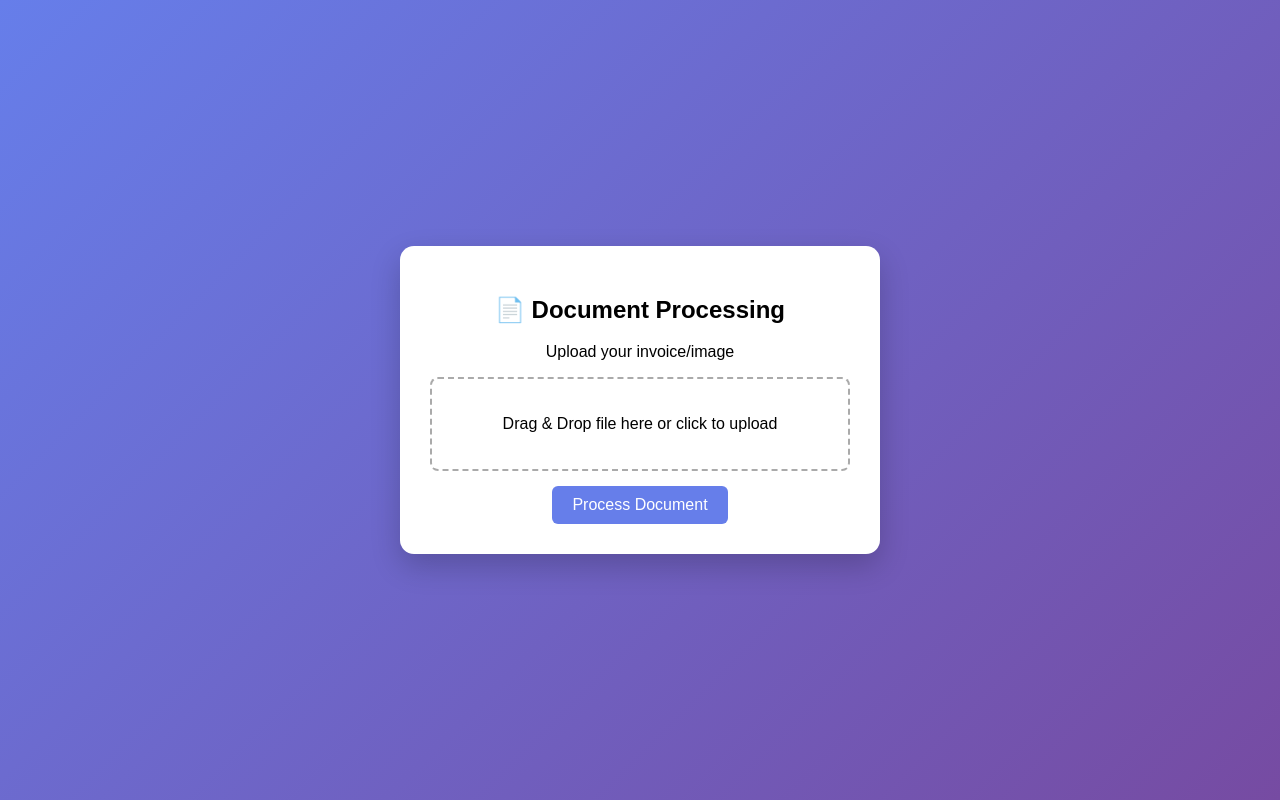
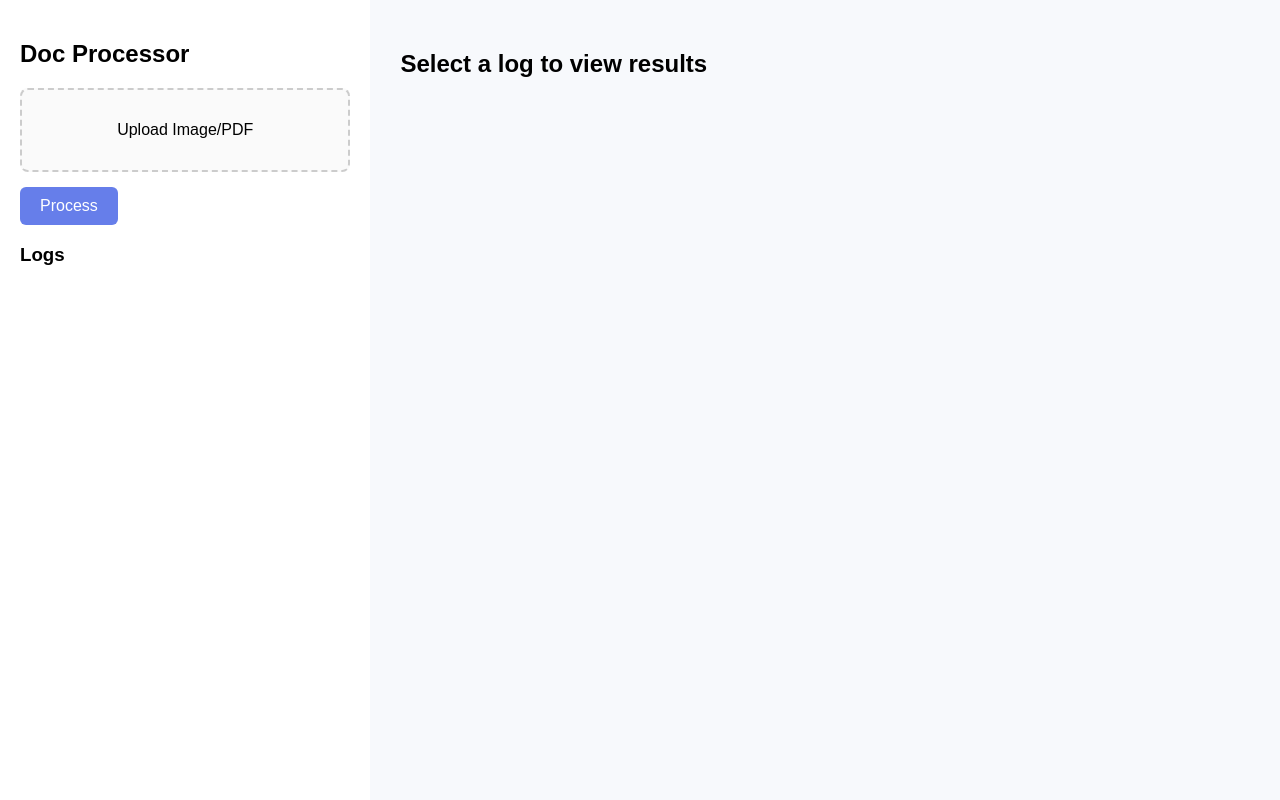
Before and after one commit to charanHubCommits/document-processing-pipeline, a Flask app: page / in a window 1280 px wide. Run offline with Flask 3, Linux system fonts and the light colour scheme; data that the repository does not hold is empty.

Commit message:
Add log report and PDF upload

```diff
--- a/app.py
+++ b/app.py
@@ -1,27 +1,34 @@
-from flask import Flask, request, render_template
+from flask import Flask, request, render_template, redirect, url_for
 from ocr import extract_text
 from extractor import extract_fields
 from validator import validate_data
 import os
 import uuid
 import json
+from pymongo import MongoClient
+from bson.objectid import ObjectId
 
 app = Flask(__name__)
+client = MongoClient("mongodb://localhost:27017/")
+db = client["doc_processing"]
+collection = db["logs"]
 
 # Folder to store uploads
 UPLOAD_FOLDER = 'uploads'
 app.config['UPLOAD_FOLDER'] = UPLOAD_FOLDER
 
 # Allowed file types
-ALLOWED_EXTENSIONS = {'png', 'jpg', 'jpeg'}
+ALLOWED_EXTENSIONS = {'png', 'jpg', 'jpeg', 'pdf'}
 
 def allowed_file(filename):
     return '.' in filename and filename.rsplit('.', 1)[1].lower() in ALLOWED_EXTENSIONS
 
 
 @app.route('/', methods=['GET', 'POST'])
+@app.route('/', methods=['GET', 'POST'])
 def upload_file():
-    result = None
+    selected_log = None
+
     if request.method == 'POST':
         if 'file' not in request.files:
             return "No file part"
@@ -33,44 +40,52 @@ def upload_file():
 
         if file and allowed_file(file.filename):
             filename = str(uuid.uuid4()) + "_" + file.filename
-            filepath = os.path.join(app.config['UPLOAD_FOLDER'],filename)
+            filepath = os.path.join(app.config['UPLOAD_FOLDER'], filename)
             file.save(filepath)
 
+            # Process
             extracted_text = extract_text(filepath)
-
             structured_data = extract_fields(extracted_text)
-
             validation_result = validate_data(structured_data)
 
-            final_output = {
+            #STORE IN MONGODB
+            log_entry = {
+                "filename": filename,
+                "raw_text": extracted_text,
                 "data": structured_data,
-                "validation": validation_result
+                "validation": validation_result,
             }
 
-            # Save output to file (ACTION)
-            output_file = "outputs.json"
-            with open(output_file, "a") as f:
-                f.write(json.dumps(final_output) + "\n")
+            inserted = collection.insert_one(log_entry)
+            selected_log = collection.find_one({"_id": inserted.inserted_id})
 
-            result = json.dumps(final_output, indent=4)
+        else:
+            return "Invalid file type"
+
+    #FETCH ALL LOGS
+    logs = list(collection.find().sort("_id", -1))
+
+    return render_template(
+        "index.html",
+        logs=logs,
+        selected_log=selected_log
+    )
+@app.route('/log/<log_id>')
+def view_log(log_id):
+    log = collection.find_one({"_id": ObjectId(log_id)})
+    logs = list(collection.find().sort("_id", -1))
+
+    return render_template(
+        "index.html",
+        logs=logs,
+        selected_log=log
+    )
 
 
-            if validation_result["status"] == "VALID":
-                with open(output_file, "a") as f:
-                    f.write(json.dumps(final_output) + "\n")
-
-            return f"""
-            <h3>Extracted Text:</h3>
-            <pre>{extracted_text}</pre>
-
-            <h3>Final Output:</h3>
-            <pre>{json.dumps(final_output, indent=4)}</pre>
-            """
-
-        else:
-            return "Invalid file type (Only JPG, JPEG, PNG allowed)"
-
-    return render_template("index.html",result=result)
+@app.route('/delete/<log_id>')
+def delete_log(log_id):
+    collection.delete_one({"_id": ObjectId(log_id)})
+    return redirect(url_for('upload_file'))
 
 if __name__ == '__main__':
     app.run(debug=True, host='0.0.0.0', port=5001)
--- a/static/style.css
+++ b/static/style.css
@@ -1,35 +1,22 @@
 body {
     font-family: Arial, sans-serif;
     background: linear-gradient(135deg, #667eea, #764ba2);
-    height: 100vh;
     margin: 0;
-    display: flex;
-    justify-content: center;
-    align-items: center;
-}
-
-.container {
-    background: white;
-    padding: 30px;
-    border-radius: 14px;
-    width: 420px;
-    text-align: center;
-    box-shadow: 0 12px 30px rgba(0,0,0,0.2);
 }
 
 .drop-area {
-    border: 2px dashed #aaa;
-    padding: 20px;
+    border: 2px dashed #ccc;
+    padding: 15px;
     margin: 15px 0;
     cursor: pointer;
     border-radius: 8px;
-    transition: 0.3s;
+    text-align: center;
+    background: #fafafa;
 }
 
 .drop-area.hover {
     border-color: #667eea;
-    background: #f0f4ff;
-    transform: scale(1.03);
+    background: #eef2ff;
 }
 
 button {
@@ -96,3 +83,81 @@ button:hover {
     color: #333;
     margin-top: 5px;
 }
+
+.progress-bar {
+    width: 100%;
+    background: #ddd;
+    border-radius: 10px;
+    overflow: hidden;
+    margin-top: 10px;
+}
+
+.progress {
+    height: 10px;
+    background: #667eea;
+}
+
+.main-container {
+    display: flex;
+    height: 100vh;
+}
+
+.sidebar {
+    width: 28%;
+    background: #ffffff;
+    padding: 20px;
+    overflow-y: auto;
+    box-shadow: 2px 0 10px rgba(0,0,0,0.1);
+}
+
+.content {
+    width: 72%;
+    padding: 30px;
+    overflow-y: auto;
+    background: #f7f9fc;
+}
+
+.logs {
+    margin-top: 10px;
+}
+
+.log-card {
+    background: #f9f9f9;
+    padding: 12px;
+    margin-bottom: 10px;
+    border-radius: 8px;
+    transition: 0.2s;
+    cursor: pointer;
+}
+
+.log-card:hover {
+    background: #e0e7ff;
+    transform: translateX(5px);
+}
+
+.log-card a {
+    text-decoration: none;
+    color: #333;
+    font-size: 14px;
+}
+
+.active-log {
+    background: #667eea !important;
+    color: white;
+}
+
+.log-header {
+    display: flex;
+    justify-content: space-between;
+    align-items: center;
+}
+
+.delete-btn {
+    text-decoration: none;
+    font-size: 14px;
+    color: #999;
+}
+
+.delete-btn:hover {
+    color: red;
+}
--- a/templates/index.html
+++ b/templates/index.html
@@ -6,40 +6,82 @@
 </head>
 <body>
 
-<div class="container">
-    <h2>📄 Document Processing</h2>
-    <p>Upload your invoice/image</p>
+<div class="main-container">
+
+    <!-- LEFT PANEL -->
+    <div class="sidebar">
+        <h2>Doc Processor</h2>
 
         <form method="post" enctype="multipart/form-data" id="uploadForm">
             <div class="drop-area" id="drop-area">
-        <p id="drop-text">Drag & Drop file here or click to upload</p>
+                <p id="drop-text">Upload Image/PDF</p>
                 <input type="file" name="file" id="fileInput" required hidden>
             </div>
+
             <div id="file-info" class="file-info hidden">
                 <span id="file-name"></span>
                 <button type="button" id="remove-btn">❌</button>
             </div>
 
-        <button type="submit">Process Document</button>
+            <button type="submit">Process</button>
         </form>
 
-    <div id="loader" class="loader hidden"></div>
+        <h3>Logs</h3>
+        <div class="logs">
+            {% for log in logs %}
+                <div class="log-card
+                    {% if selected_log and log._id == selected_log._id %}active-log{% endif %}">
 
-    {% if result %}
+                <div class="log-header">
+                    <a href="/log/{{ log._id }}">
+                        {{ log.filename[:20] }}...
+                    </a>
+
+                    <a href="/delete/{{ log._id }}" class="delete-btn">❌</a>
+                </div>
+
+</div>
+            {% endfor %}
+        </div>
+    </div>
+
+    <!-- RIGHT PANEL -->
+    <div class="content">
+
+        {% if selected_log %}
+            <h2>Document Details</h2>
+
             <div class="result">
-        <h3>Output</h3>
-        <pre>{{ result }}</pre>
+                <h3>OCR Text</h3>
+                <pre>{{ selected_log.raw_text }}</pre>
+            </div>
 
-        {% if '"VALID"' in result %}
-            <span class="badge valid">VALID ✅</span>
+            <div class="result">
+                <h3>Extracted Data</h3>
+                <pre>{{ selected_log.data }}</pre>
+            </div>
+
+            <div class="result">
+                <h3>Validation</h3>
+                <pre>{{ selected_log.validation }}</pre>
+
+                {% if selected_log.validation.status == "VALID" %}
+                    <span class="badge valid">VALID</span>
                 {% else %}
-            <span class="badge invalid">INVALID ❌</span>
-        {% endif %}
-    </div>
+                    <span class="badge invalid">INVALID</span>
                 {% endif %}
             </div>
 
+        {% else %}
+            <h2>Select a log to view results</h2>
+        {% endif %}
+
+    </div>
+
+</div>
+
 <script>
+// SAME JS (no changes needed)
 const dropArea = document.getElementById('drop-area');
 const fileInput = document.getElementById('fileInput');
 const fileNameDisplay = document.getElementById('file-name');
@@ -49,32 +91,25 @@ const dropText = document.getElementById('drop-text');
 const form = document.getElementById('uploadForm');
 const loader = document.getElementById('loader');
 
-// Click to open file picker
 dropArea.addEventListener('click', () => fileInput.click());
 
-// When file selected
 fileInput.addEventListener('change', () => {
     if (fileInput.files.length > 0) {
         fileNameDisplay.textContent = fileInput.files[0].name;
         fileInfo.classList.remove('hidden');
-        dropText.textContent = "File ready to upload";
+        dropText.textContent = "File ready";
     }
 });
 
-// Drag over
 dropArea.addEventListener('dragover', (e) => {
     e.preventDefault();
     dropArea.classList.add('hover');
-    dropText.textContent = "Drop file here";
 });
 
-// Drag leave
 dropArea.addEventListener('dragleave', () => {
     dropArea.classList.remove('hover');
-    dropText.textContent = "Drag & Drop file here or click to upload";
 });
 
-// Drop file
 dropArea.addEventListener('drop', (e) => {
     e.preventDefault();
     fileInput.files = e.dataTransfer.files;
@@ -83,21 +118,17 @@ dropArea.addEventListener('drop', (e) => {
     if (fileInput.files.length > 0) {
         fileNameDisplay.textContent = fileInput.files[0].name;
         fileInfo.classList.remove('hidden');
-        dropText.textContent = "File ready to upload";
     }
 });
 
-// Remove file
 removeBtn.addEventListener('click', () => {
     fileInput.value = "";
     fileInfo.classList.add('hidden');
     fileNameDisplay.textContent = "";
-    dropText.textContent = "Drag & Drop file here or click to upload";
 });
 
-// Loader
 form.addEventListener('submit', () => {
-    loader.classList.remove('hidden');
+    loader?.classList.remove('hidden');
 });
 </script>
 
```
Also changed, not shown: ocr.py (+18 -4 lines). Lines whose indentation alone changed are shown as unchanged.
